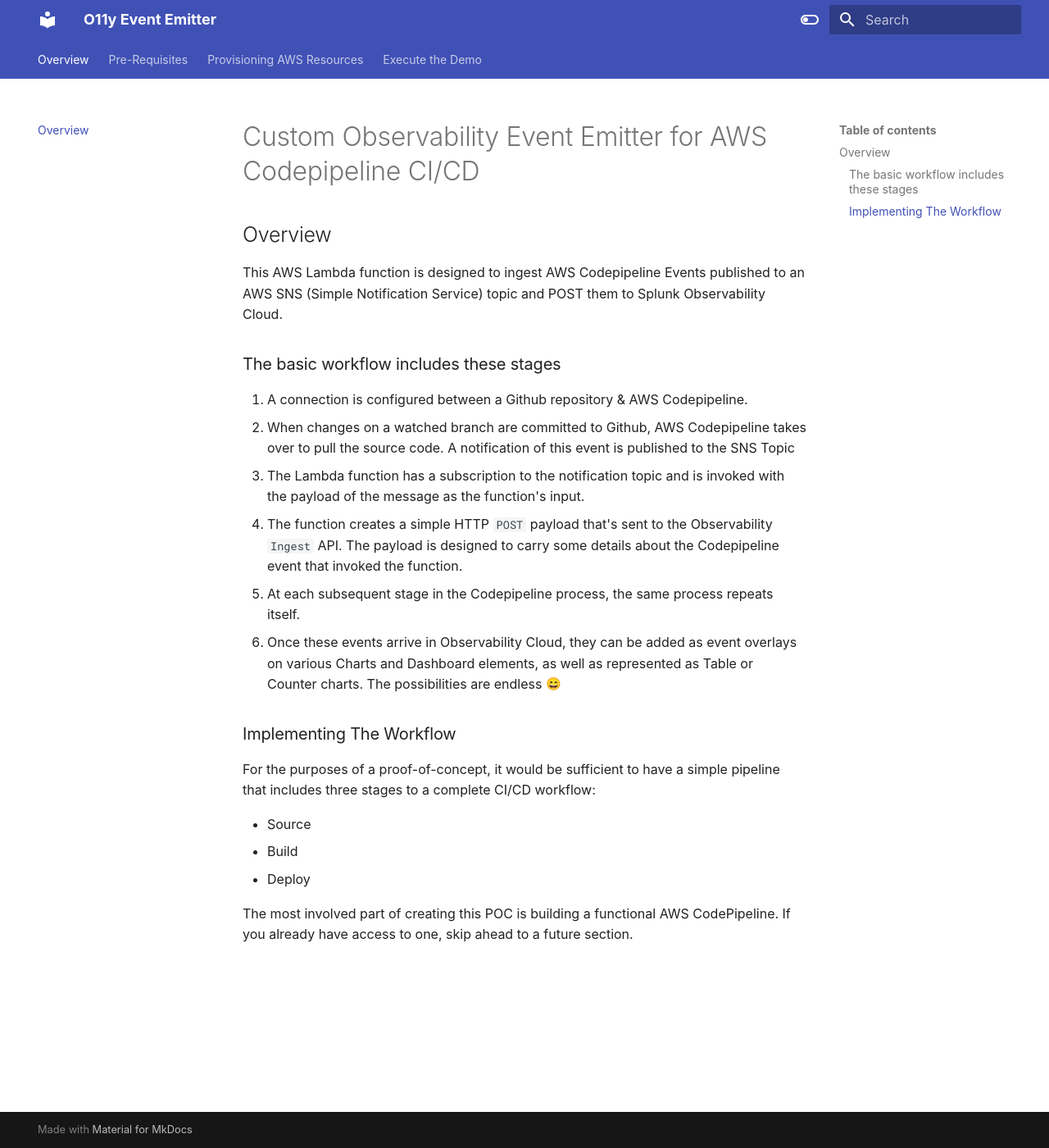
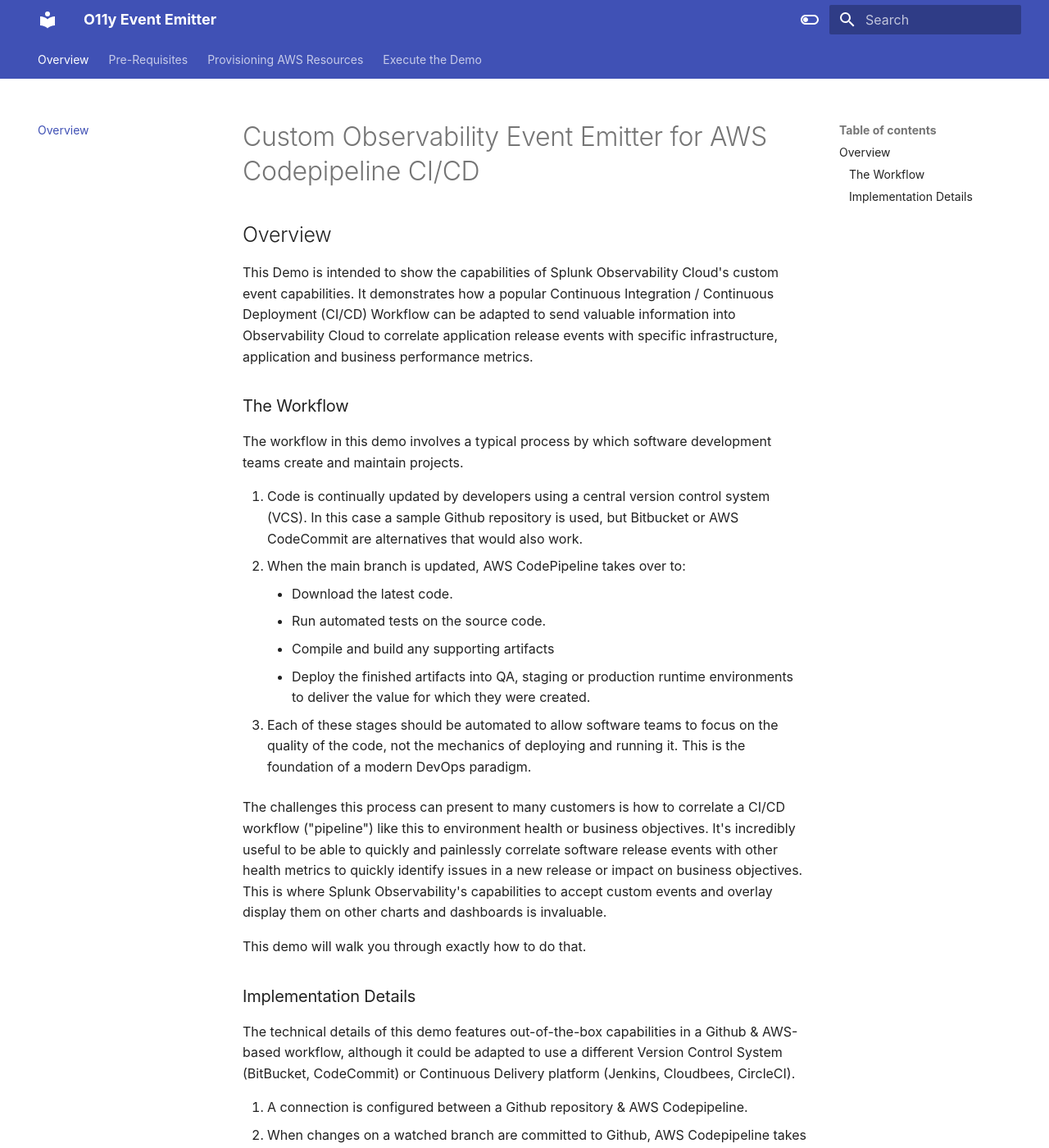
Before and after one commit to tjohander-splunk/o11y-custom-event-emitter, an MkDocs documentation site: the page built from docs/overview.md, in a window 1280 px wide and 1400 px high. Shown: the whole window at 82% size. Built offline with MkDocs 1.6.1 and Material for MkDocs 9.7.7, drawn with Linux system fonts in a browser that asks for light colours; emoji names are drawn with the system emoji font; some web fonts are replaced.

Commit message:
Update to overview.md

```diff
--- a/docs/overview.md
+++ b/docs/overview.md
@@ -1,9 +1,27 @@
 # Custom Observability Event Emitter for AWS Codepipeline CI/CD
 
 ## Overview
-This AWS Lambda function is designed to ingest AWS Codepipeline Events published to an AWS SNS (Simple Notification Service) topic and POST them to Splunk Observability Cloud.
+This Demo is intended to show the capabilities of Splunk Observability Cloud's custom event capabilities.  It demonstrates how a popular Continuous Integration / Continuous Deployment (CI/CD) Workflow can be adapted to send valuable information into Observability Cloud to correlate application release events with specific infrastructure, application and business performance metrics.
 
-### The basic workflow includes these stages
+### The Workflow
+
+The workflow in this demo involves a typical process by which software development teams create and maintain projects.
+
+1. Code is continually updated by developers using a central version control system (VCS). In this case a sample Github repository is used, but Bitbucket or AWS CodeCommit are alternatives that would also work.
+2. When the main branch is updated, AWS CodePipeline takes over to:
+       * Download the latest code.
+       * Run automated tests on the source code.
+       * Compile and build any supporting artifacts
+       * Deploy the finished artifacts into QA, staging or production runtime environments to deliver the value for which they were created.
+
+3. Each of these stages should be automated to allow software teams to focus on the quality of the code, not the mechanics of deploying and running it.  This is the foundation of a modern DevOps paradigm.
+
+The challenges this process can present to many customers is how to correlate a CI/CD workflow ("pipeline") like this to environment health or business objectives. It's incredibly useful to be able to quickly and painlessly correlate software release events with other health metrics to quickly identify issues in a new release or impact on business objectives.  This is where Splunk Observability's capabilities to accept custom events and overlay display them on other charts and dashboards is invaluable.
+
+This demo will walk you through exactly how to do that.
+
+### Implementation Details
+The technical details of this demo features out-of-the-box capabilities in a Github & AWS-based workflow, although it could be adapted to use a different Version Control System (BitBucket, CodeCommit) or Continuous Delivery platform (Jenkins, Cloudbees, CircleCI).
 
 1. A connection is configured between a Github repository & AWS Codepipeline.
 2. When changes on a watched branch are committed to Github, AWS Codepipeline takes over to pull the source code.  A notification of this event is published to the SNS Topic
@@ -11,12 +29,3 @@
 4. The function creates a simple HTTP `POST` payload that's sent to the Observability `Ingest` API.  The payload is designed to carry some details about the Codepipeline event that invoked the function.
 5. At each subsequent stage in the Codepipeline process, the same process repeats itself.
 6. Once these events arrive in Observability Cloud, they can be added as event overlays on various Charts and Dashboard elements, as well as represented as Table or Counter charts.  The possibilities are endless :smile:
-
-### Implementing The Workflow
-For the purposes of a proof-of-concept, it would be sufficient to have a simple pipeline that includes three stages to a complete CI/CD workflow:
-
-* Source
-* Build
-* Deploy
-
-The most involved part of creating this POC is building a functional AWS CodePipeline.  If you already have access to one, skip ahead to a future section.
--- a/mkdocs.yml
+++ b/mkdocs.yml
@@ -45,6 +45,9 @@
       emoji_generator: !!python/name:materialx.emoji.to_svg
   - toc:
       permalink: true
+  - def_list
+  - pymdownx.tasklist:
+      custom_checkbox: true
 
 nav:
   - Overview: 'overview.md'
```
